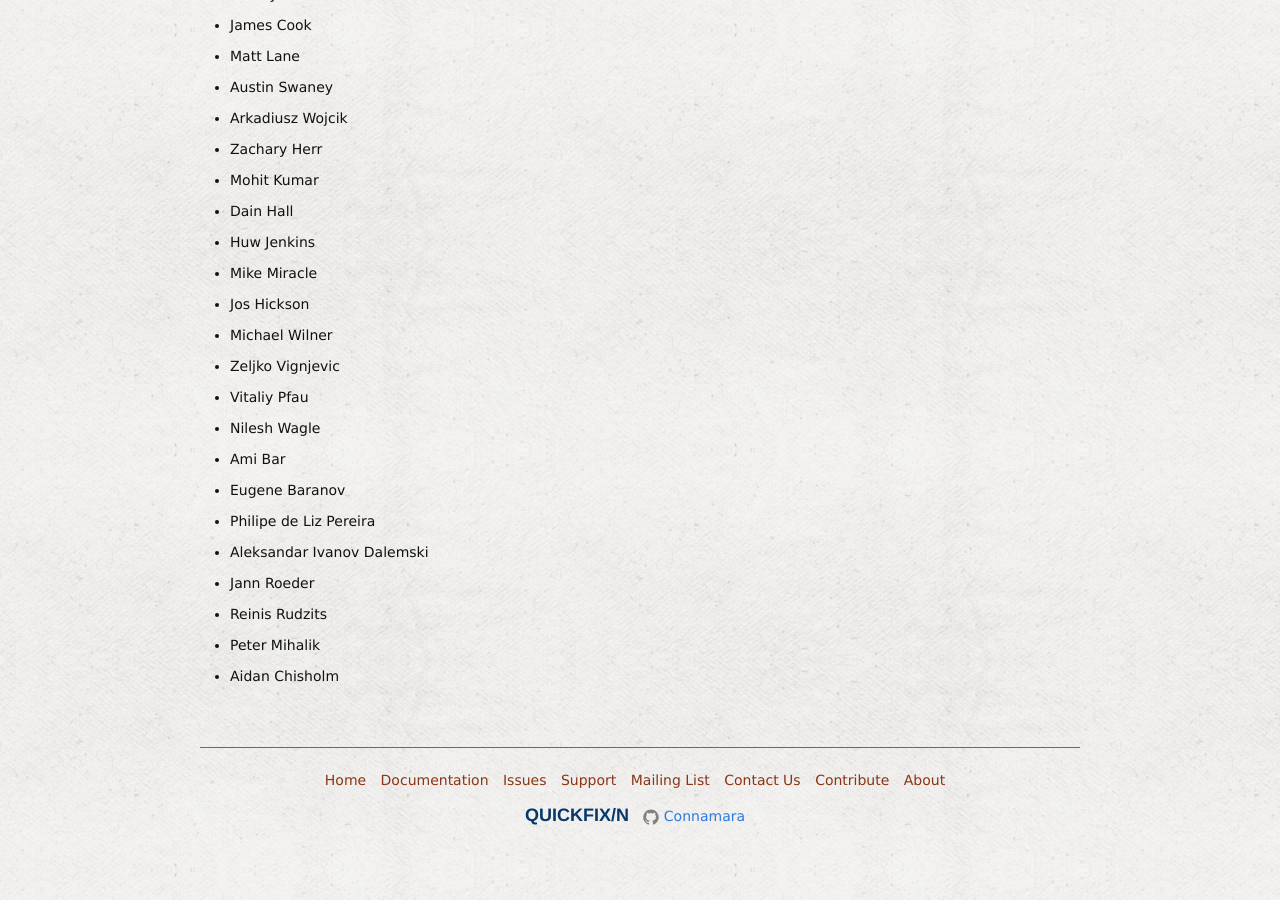
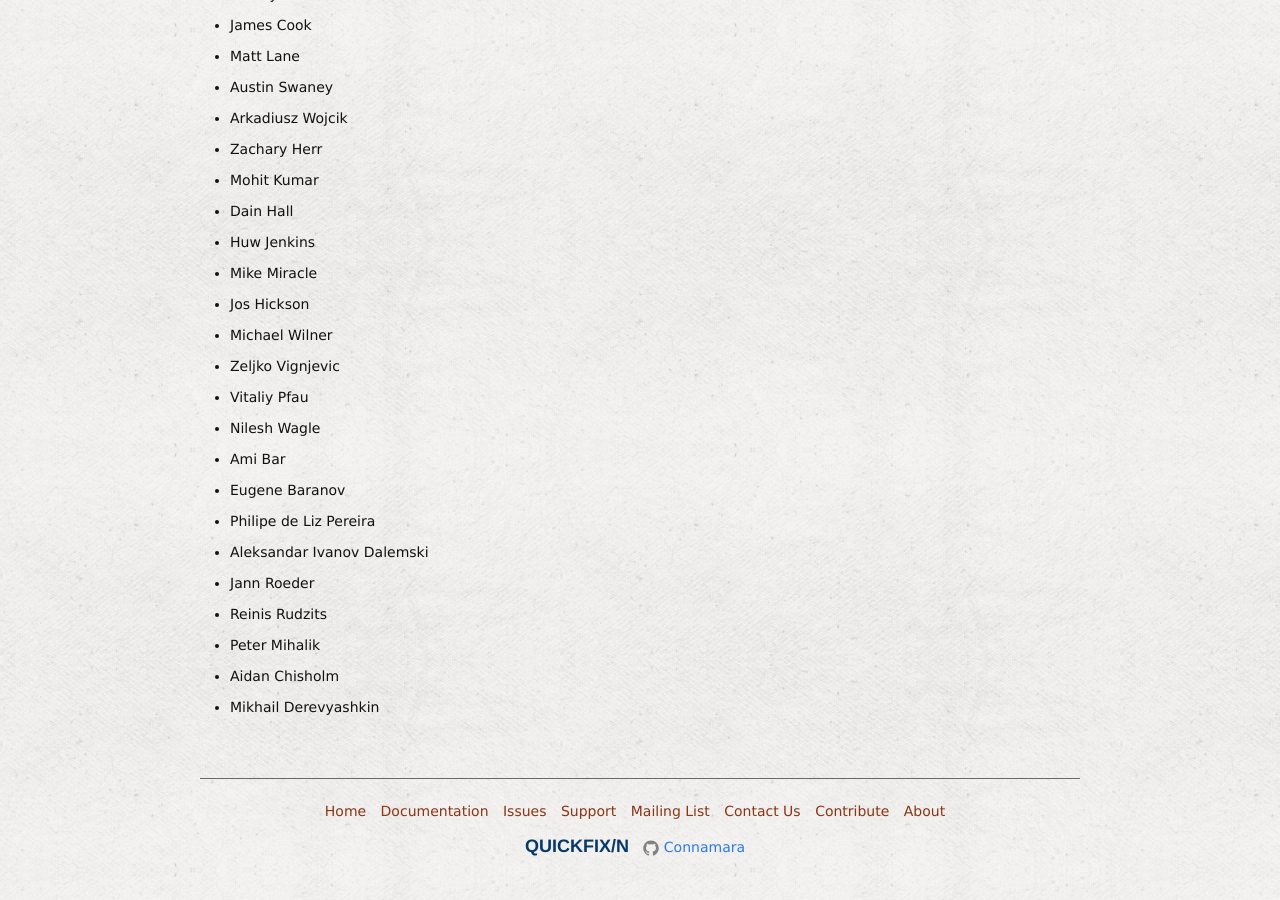
Before and after one commit to connamara/quickfixn, a Jekyll site: the page built from web/views/about/credits.md, in a window 1280 px wide and 900 px high, scrolled down 1650 px. Built offline with Jekyll 4.4.1, drawn with Linux system fonts in a browser that asks for light colours; before the commit the page ends 2519 px from its top, so only the background shows below that.

Commit message:
credit for #410

```diff
--- a/web/views/about/credits.md
+++ b/web/views/about/credits.md
@@ -75,3 +75,4 @@ Contributors
 - Reinis Rudzits
 - Peter Mihalik
 - Aidan Chisholm
+- Mikhail Derevyashkin
```
